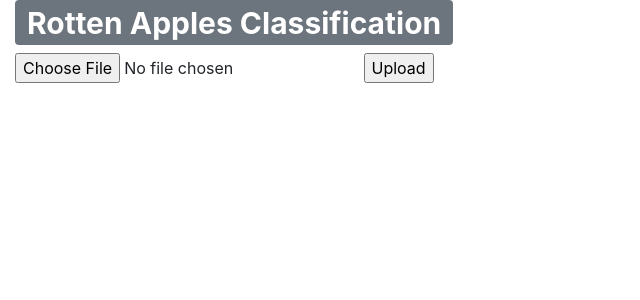
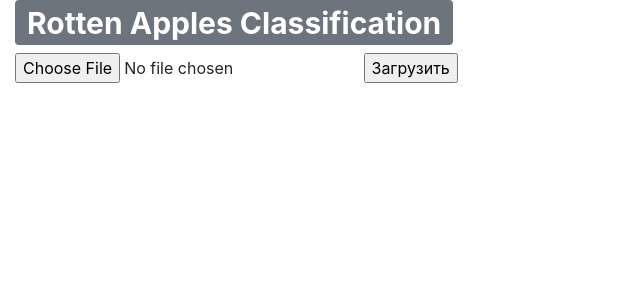
Before and after one commit to rsyakovlev/rotten_apple, a Flask app: page / in a window 1280 px wide. Shown: the top 300 px of the page, without its empty margins (0-640 px from the left). Run offline with Flask 3, Linux system fonts and the light colour scheme; some libraries are stand-ins or nearby versions.

Commit message:
home.html uploade button modified

```diff
--- a/templates/home.html
+++ b/templates/home.html
@@ -14,7 +14,7 @@
     <div class="col-sm">
       <form action = "/prediction" method = "post" enctype="multipart/form-data">
           <input type="file" name="file"/>
-          <input type="submit" value="Upload">
+          <input type="submit" value="Загрузить">
       </form>
     </div>
 
```
